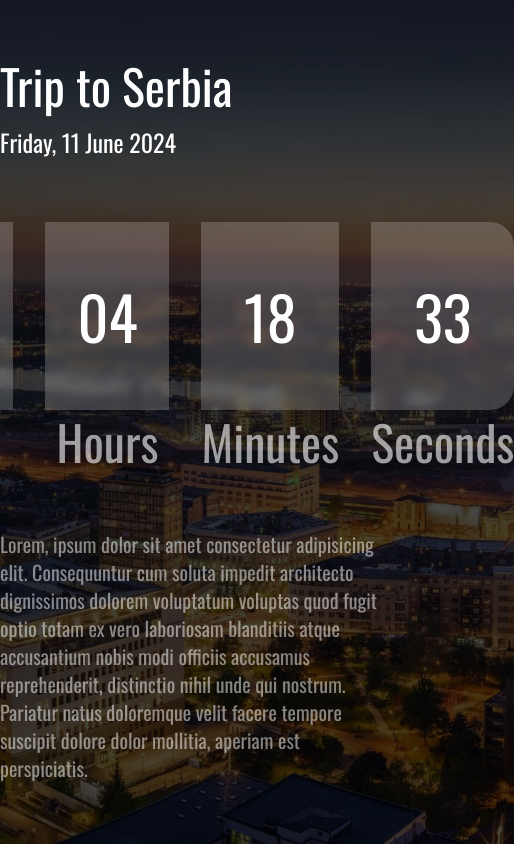
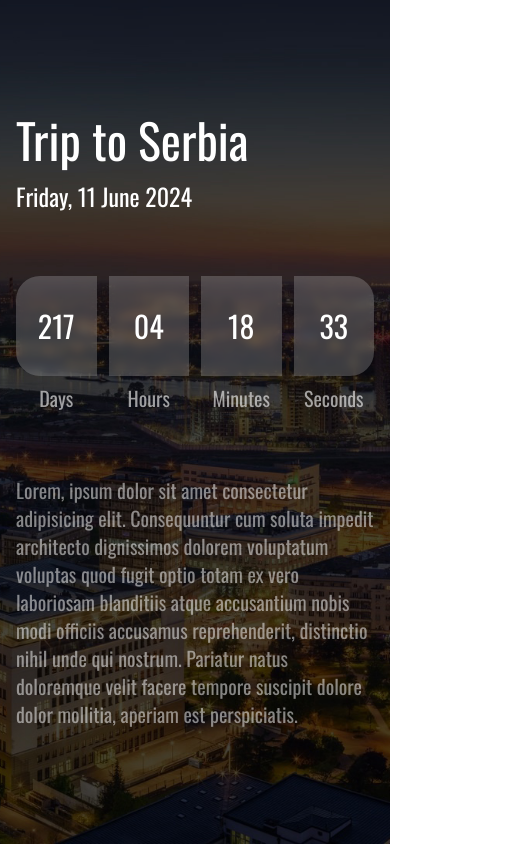
Before and after one commit to neluttu/countdown-2, a plain HTML site: page index.html in a window 390 px wide. Shown: the whole page, 514 px wide, since content can reach past the window. Drawn offline with nearby package versions, Linux system fonts and the light colour scheme; a web font is replaced by a local one.

Commit message:
Finished

```diff
--- a/index.html
+++ b/index.html
@@ -9,52 +9,37 @@
 	<link rel="preconnect" href="https://fonts.googleapis.com">
 	<link rel="preconnect" href="https://fonts.gstatic.com" crossorigin>
     <style>
-        @import url('https://fonts.googleapis.com/css2?family=Nunito:ital,wght@0,200;0,300;0,400;0,500;0,600;0,700;0,800;0,900;0,1000;1,200;1,300;1,400;1,500;1,600;1,700;1,800;1,900;1,1000&display=swap');
-        @import url('https://fonts.googleapis.com/css2?family=Rubik:ital,wght@0,300;0,400;0,500;0,600;0,700;1,300;1,400;1,500;1,600;1,700&display=swap');
-        @import url('https://fonts.googleapis.com/css2?family=Raleway:ital,wght@0,100;0,200;0,300;0,400;0,500;0,600;0,700;0,800;0,900;1,100;1,200;1,300&display=swap');
-        @import url('https://fonts.googleapis.com/css2?family=Poppins:wght@100;200;300;400;500;600;700;800;900&display=swap');
-        @import url('https://fonts.googleapis.com/css2?family=Merriweather:ital,wght@0,300;0,400;0,700;0,900;1,300;1,400;1,700;1,900&display=swap');
-        @import url('https://fonts.googleapis.com/css2?family=Lato:ital,wght@0,100;0,300;0,400;0,700;0,900;1,100;1,300;1,400;1,700;1,900&display=swap');
-        @import url('https://fonts.googleapis.com/css2?family=Montserrat:ital,wght@0,100;0,200;0,300;0,400;0,500;0,600;0,700;0,800;0,900;1,100;1,200;1,300;1,400;1,500;1,600;1,700;1,800;1,900&display=swap');
-        @import url('https://fonts.googleapis.com/css2?family=Noto+Sans:ital,wght@0,100;0,200;0,300;0,400;0,500;0,600;0,700;0,800;0,900;1,100;1,200;1,300;1,400;1,500;1,600;1,700;1,800;1,900&display=swap');
         @import url('https://fonts.googleapis.com/css2?family=Oswald:wght@200;300;400;500;600;700&display=swap');
-        @import url('https://fonts.googleapis.com/css2?family=Roboto:ital,wght@0,100;0,300;0,400;0,500;0,700;0,900;1,100;1,300;1,400;1,500;1,700;1,900&display=swap');
-        @import url('https://fonts.googleapis.com/css2?family=Aleo:ital,wght@0,100;0,200;0,300;0,400;0,500;0,600;0,700;0,800;0,900;1,100;1,200;1,300;1,400;1,500;1,600;1,700;1,800;1,900&display=swap');
-        @import url('https://fonts.googleapis.com/css2?family=Mulish:ital,wght@0,200;0,300;0,400;0,500;0,600;0,700;0,800;0,900;0,1000;1,200;1,300;1,400;1,500;1,600;1,700;1,900;1,1000&display=swap');
-        @import url('https://fonts.googleapis.com/css2?family=Asap+Condensed:ital,wght@0,200;0,300;0,400;0,500;0,600;0,700;0,800;0,900;1,200;1,300;1,400;1,500;1,600;1,700;1,800;1,900&display=swap');
-        @import url('https://fonts.googleapis.com/css2?family=Open+Sans:ital,wght@0,300;0,400;0,500;0,600;0,700;0,800;1,300;1,400;1,500;1,600;1,700;1,800&display=swap');
-        @import url('https://fonts.googleapis.com/css2?family=Barlow:ital,wght@0,100;0,200;0,300;0,400;0,500;0,600;0,700;0,800;0,900;1,100;1,200;1,300;1,400;1,500;1,600;1,700;1,800;1,900&display=swap');
     </style>
-    <!-- nunito, rubik, poppins, merriweather, lato, montserrat, noto, roboto, oswald, aleo, mulish, asap, open-sans, barlow -->
 </head>
-<body class="bg-[url(237603.jpg)] bg-center bg-cover flex items-center justify-center min-h-screen font-oswald">
-	<section class="w-full max-w-4xl text-white">
+<body class="bg-[url(https://neluttu.github.io/countdown-2/237603.jpg)] bg-center bg-cover flex items-center justify-center min-h-screen font-oswald">
+	<section class="w-full max-w-4xl mx-4 text-white">
         <h1 class="mb-4 text-5xl">Trip to Serbia</h1>
         <p class="text-2xl">Friday, 11 June 2024</p>
-        <ul class="flex items-start justify-center gap-8 mt-16">
+        <ul class="flex items-start justify-center gap-3 mt-16 md:gap-8">
             <li class="flex-1 text-center">
-                <div class="flex items-center justify-center px-8 py-16 text-6xl bg-white/20 backdrop-blur-sm rounded-tl-3xl rounded-bl-3xl" id="days">
+                <div class="flex items-center justify-center px-3 py-8 text-3xl md:px-8 md:py-16 md:text-6xl bg-white/20 backdrop-blur-sm rounded-tl-3xl rounded-bl-3xl" id="days">
 
                 </div>
-                <p class="mt-2 text-5xl opacity-60">Days</p>
+                <p class="mt-2 text-xl md:text-5xl opacity-60">Days</p>
             </li>
             <li class="flex-1 text-center">
-                <div class="flex items-center justify-center px-8 py-16 text-6xl bg-white/20 backdrop-blur-sm " id="hours">
+                <div class="flex items-center justify-center px-3 py-8 text-3xl md:px-8 md:py-16 md:text-6xl bg-white/20 backdrop-blur-sm " id="hours">
 
                 </div>
-                <p class="mt-2 text-5xl opacity-60">Hours</p>
+                <p class="mt-2 text-xl md:text-5xl opacity-60">Hours</p>
             </li>
             <li class="flex-1 text-center">
-                <div class="flex items-center justify-center px-8 py-16 text-6xl bg-white/20 backdrop-blur-sm " id="minutes">
+                <div class="flex items-center justify-center px-3 py-8 text-3xl md:px-8 md:py-16 md:text-6xl bg-white/20 backdrop-blur-sm " id="minutes">
 
                 </div>
-                <p class="mt-2 text-5xl opacity-60">Minutes</p>
+                <p class="mt-2 text-xl md:text-5xl opacity-60">Minutes</p>
             </li>
             <li class="flex-1 text-center">
-                <div class="flex items-center justify-center px-8 py-16 text-6xl bg-white/20 backdrop-blur-sm rounded-tr-3xl rounded-br-3xl" id="seconds">
+                <div class="flex items-center justify-center px-3 py-8 text-3xl md:px-8 md:py-16 md:text-6xl bg-white/20 backdrop-blur-sm rounded-tr-3xl rounded-br-3xl" id="seconds">
 
                 </div>
-                <p class="mt-2 text-5xl opacity-60">Seconds</p>
+                <p class="mt-2 text-xl md:text-5xl opacity-60">Seconds</p>
             </li>
         </ul>
         <script>
```
Also changed, not shown: styles.css.
